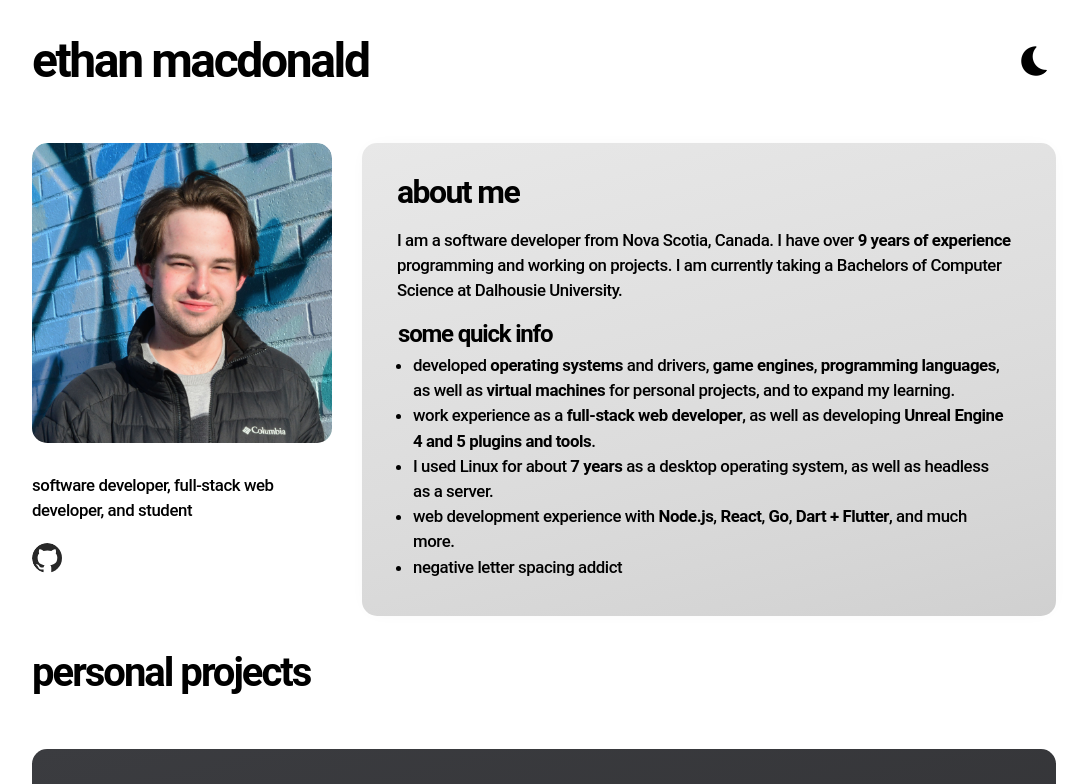
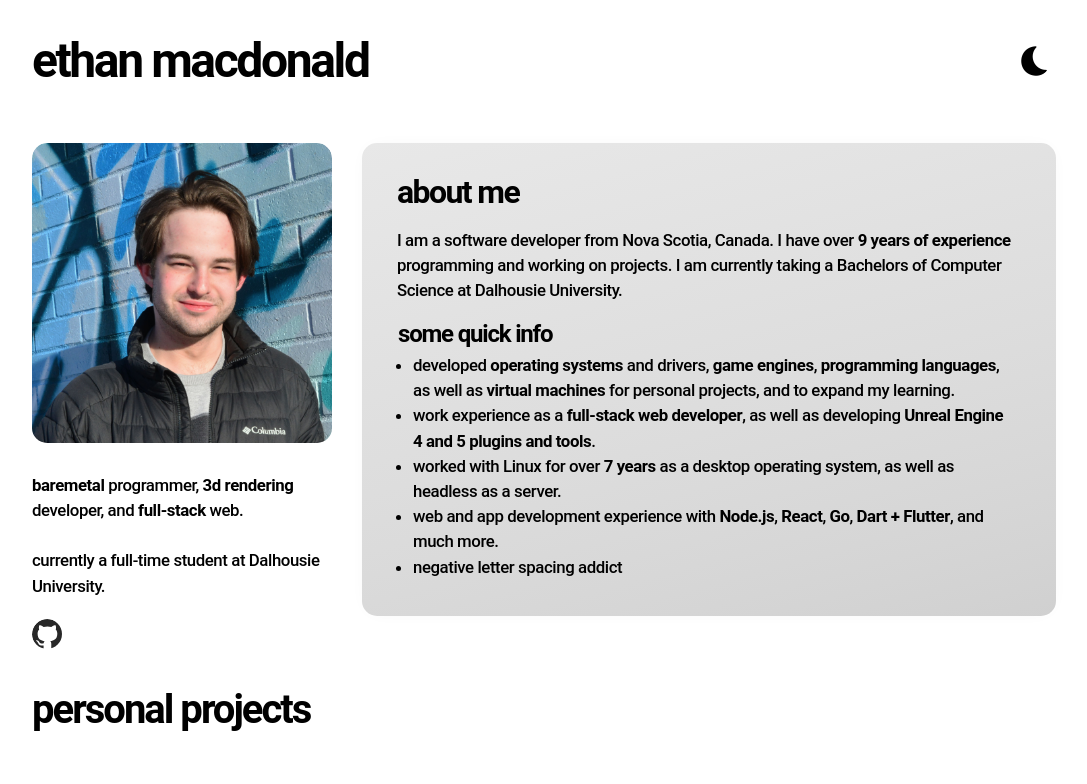
Before and after one commit to emd22/ethanm.ca, a React (Create React App) app: page / in a window 1280 px wide. Shown: the top 784 px of the page, without its empty margins (96-1183 px from the left). Built offline with nearby package versions, Linux system fonts and the light colour scheme; grey boxes are pictures that could not be loaded.

Commit message:
added check for default dark mode option

```diff
--- a/src/App.js
+++ b/src/App.js
@@ -1,9 +1,11 @@
 // import logo from './logo.svg';
 import './App.scss';
 
+import { useState, useEffect } from 'react'
+
 // import LasEnterFont from './las-enter-font/LasEnterPersonalUseOnly-D301.ttf';
 
-let isDark = true;
+// let isDark = true;
 
 const ReactiveContainer = (props) => {
   return (
@@ -46,21 +48,26 @@ const ProjectCard = (props) => {
   );
 }
 
-const setDarkMode = () => {
-  if (document.body.classList.contains('darkMode')) {
-    document.body.classList.remove('darkMode');
-  } else {
-    document.body.classList.add('darkMode');
-  }
-}
+// const setDarkMode = () => {
+
+// }
+
+
 
 function App() {
-  // setDarkMode();
+  const checkIfDarkMode = () => window.matchMedia('(prefers-color-scheme: dark)').matches;
+
+  const [darkMode, setDarkMode] = useState(checkIfDarkMode());
+
+  useEffect(() => {
+    document.body.classList.toggle('darkMode', darkMode);
+  }, [darkMode]);
+
   return (
     <div className='App'>
       <header className='hp-app-header hp-flex-row hp-space-between'>
         <h1 className=''>ethan macdonald</h1>
-        <button className='hp-theme-button hp-center-y ' onClick={() => setDarkMode()}>
+        <button className='hp-theme-button hp-center-y ' onClick={() => setDarkMode(!darkMode)}>
           <img className='hp-no-margin hp-link-icon' src={'/icons8-night-mode-64.png'} width='32px' height='32px'></img>
         </button>
       </header>
@@ -77,14 +84,19 @@ function App() {
                       <img className='hp-no-margin' src={'/picture.jpg'} width='300px' height='300px'></img>
 
                     </div>
+
                     <div className='hp-flex-col'>
                       <div>
+
                         {/* <h1 className='hp-profile-text hp-no-padding hp-no-margin'>ethan macdonald</h1> */}
                         <p className='hp-profile-text hp-no-padding hp-no-margin'>
-                          software developer, full-stack web developer, and student
+                          <b>baremetal</b> programmer, <b>3d rendering</b> developer, and <b>full-stack</b> web.<br/><br/>
+                          currently a full-time student at Dalhousie University.
                         </p>
                         <div className='hp-flex-row'>
-                          <img className='hp-link-icon' src='/github-mark/github-mark.svg' width='30px' height='30px'></img>
+                          <a href='https://www.github.com/emd22/' className=''>
+                            <img className='hp-link-icon' src='/github-mark/github-mark.svg' width='30px' height='30px'></img>
+                          </a>
                         </div>
                       </div>
                     </div>
@@ -107,8 +119,8 @@ function App() {
                       as well as <b>virtual machines</b> for personal projects, and to expand my learning.
                     </li>
                     <li>work experience as a <b>full-stack web developer</b>, as well as developing <b>Unreal Engine 4 and 5 plugins and tools</b>.</li>
-                    <li>I used Linux for about <b>7 years</b> as a desktop operating system, as well as headless as a server.</li>
-                    <li>web development experience with <b>Node.js</b>, <b>React</b>, <b>Go</b>, <b>Dart + Flutter</b>, and much more.</li>
+                    <li>worked with Linux for over <b>7 years</b> as a desktop operating system, as well as headless as a server.</li>
+                    <li>web and app development experience with <b>Node.js</b>, <b>React</b>, <b>Go</b>, <b>Dart + Flutter</b>, and much more.</li>
                     <li>negative letter spacing addict</li>
                   </ul>
                 </div>
```
